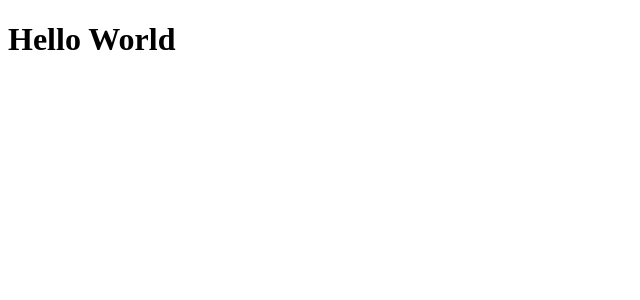
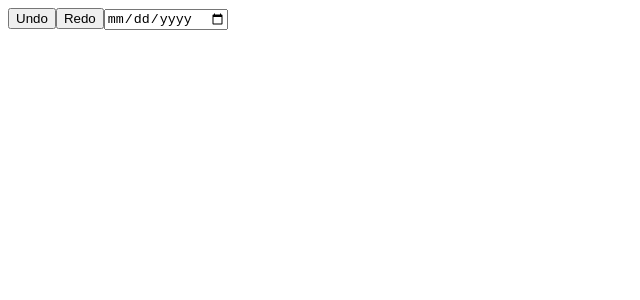
Before and after one commit to EmilyDSarani/time-travel, a React app: page / in a window 1280 px wide. Shown: the top 300 px of the page, without its empty margins (0-640 px from the left). Built offline with nearby package versions, Linux system fonts and the light colour scheme.

Commit message:
got some buttons and an input rendering

```diff
--- a/src/App.jsx
+++ b/src/App.jsx
@@ -1,3 +1,24 @@
+import React from 'react'
+
+
+
+
 export default function App() {
-  return <h1>Hello World</h1>;
+
+
+
+
+
+  return (
+    <div>
+      <button> Undo </button>
+      <button> Redo </button>
+      <input
+      type="date"
+      name="date"
+      //value= {date}
+      />
+      {/* <div> {date} </div> */}
+    </div>
+  )
 }
```
